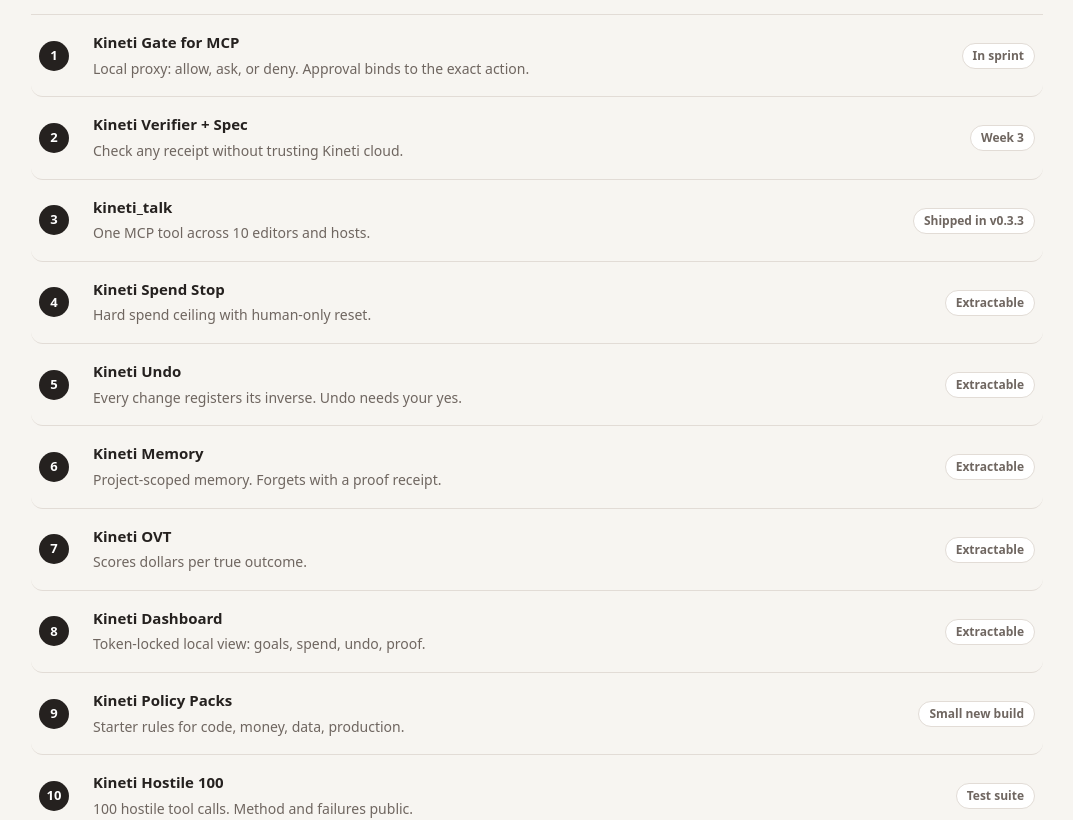
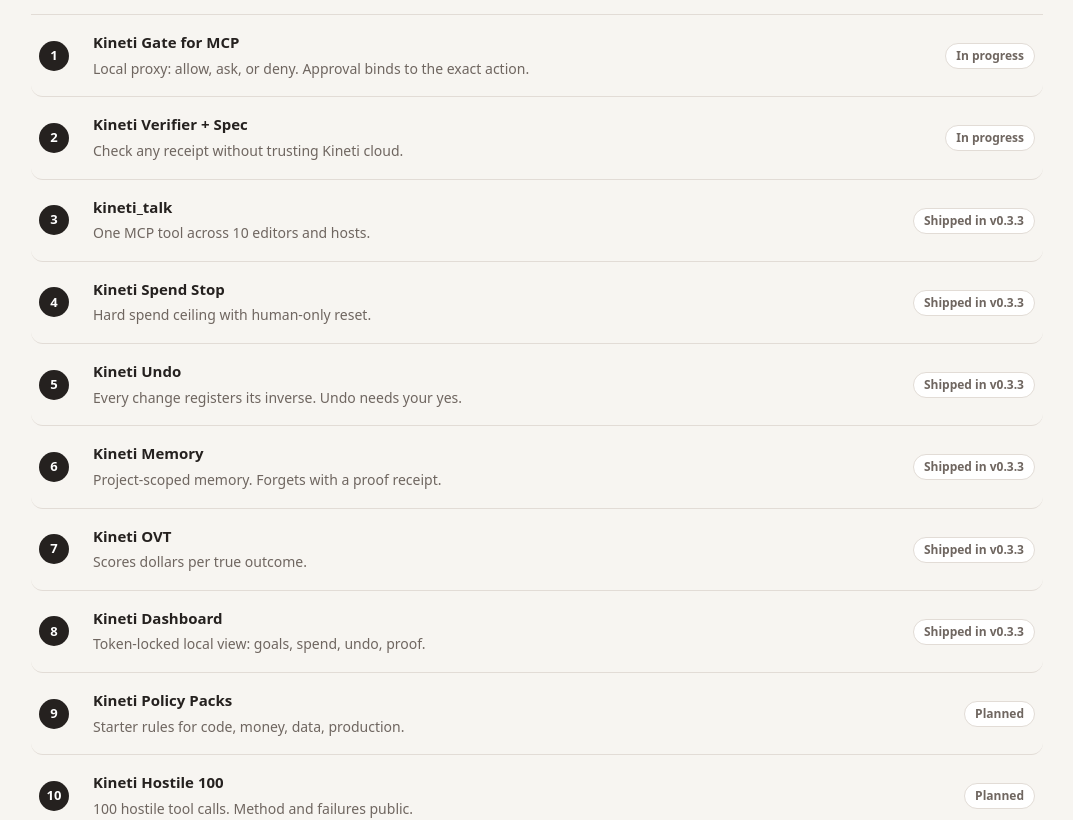
Before and after one commit to therawlogs/kineti, a React (Vite) app in the folder website/: page /#/tools in a window 1280 px wide. Shown: the part 360-1180 px from the top of the page, without its empty margins (103-1176 px from the left). Built offline with nearby package versions, Linux system fonts and the light colour scheme.

Commit message:
chore: ignore major bumps in dependabot and streamline website roadmap tiers

```diff
--- a/website/src/data.ts
+++ b/website/src/data.ts
@@ -17,28 +17,27 @@
 }
 
 export const tools: Tool[] = [
-  { number: 1, slug: 'gate-mcp', name: 'Kineti Gate for MCP', detail: 'Local proxy: allow, ask, or deny. Approval binds to the exact action.', docs: 'A local Rust proxy that sits in front of MCP tool calls. Set allow, ask, or deny policies for tool and argument patterns. Human approval binds to the exact action hash: change one argument and the approval voids. Hard per-run and per-project spend stops. Every call writes a dual-signed evidence receipt.', who: 'Teams whose agents touch code, production, or customer data.', status: 'In sprint', tier: 'The wedge', date: 'Sep 21-Nov 1' },
-  { number: 2, slug: 'verifier-spec', name: 'Kineti Verifier + Spec', detail: 'Check any receipt without trusting Kineti cloud.', docs: 'An independent CLI plus the public receipt and policy spec. Anyone can verify a Kineti receipt without running Kineti or trusting its servers. The spec, the verifier, and the gate are all MIT.', who: 'Buyers, auditors, skeptics.', status: 'Week 3', tier: 'The wedge', date: 'Oct 5-11' },
-  { number: 3, slug: 'kineti-talk', name: 'kineti_talk', detail: 'One MCP tool across 10 editors and hosts.', docs: 'One MCP tool that puts Kineti inside 10 editors and agent hosts. Talk normal, no commands. Shipped and working in v0.3.3.', who: 'Solo builders running agents in their editor.', status: 'Shipped in v0.3.3', tier: 'Built, ready to extract', date: 'Extractable' },
-  { number: 4, slug: 'spend-stop', name: 'Kineti Spend Stop', detail: 'Hard spend ceiling with human-only reset.', docs: 'A hard spending ceiling for any agent setup. Per-agent splits, per-run and per-project stops. Only a human resets it. For anyone burned by a runaway agent bill.', who: 'Anyone paying model bills.', status: 'Extractable', tier: 'Built, ready to extract', date: 'Extractable' },
-  { number: 5, slug: 'undo', name: 'Kineti Undo', detail: 'Every change registers its inverse. Undo needs your yes.', docs: 'Undo for agent actions. Every change registers its inverse before it runs. Nothing reverses without your approval. Where an action has no inverse, Kineti says so up front.', who: 'Teams letting agents change real systems.', status: 'Extractable', tier: 'Built, ready to extract', date: 'Extractable' },
-  { number: 6, slug: 'memory', name: 'Kineti Memory', detail: 'Project-scoped memory. Forgets with a proof receipt.', docs: 'Memory that cannot leak across projects. Scope isolation per project, certainty tiers per fact, tombstones on delete. Forgetting writes a proof receipt.', who: 'Teams running agents across many projects.', status: 'Extractable', tier: 'Built, ready to extract', date: 'Extractable' },
-  { number: 7, slug: 'ovt', name: 'Kineti OVT', detail: 'Scores dollars per true outcome.', docs: 'Proof of what your agent actually achieved. Outcome verification plus dollars-per-true-outcome scoring. Measures results, not model vibes.', who: 'Teams justifying agent spend.', status: 'Extractable', tier: 'Built, ready to extract', date: 'Extractable' },
-  { number: 8, slug: 'dashboard', name: 'Kineti Dashboard', detail: 'Token-locked local view: goals, spend, undo, proof.', docs: 'The local dashboard: goal, spend, undo, proof, on/off switch, one talk box. Token locked on your machine. Encrypted sync between machines.', who: 'Operators watching agents daily.', status: 'Extractable', tier: 'Built, ready to extract', date: 'Extractable' },
-  { number: 9, slug: 'policy-packs', name: 'Kineti Policy Packs', detail: 'Starter rules for code, money, data, production.', docs: 'Starter policy templates for the gate. Code changes, money movement, customer data, production operations. Pick one, tighten it, ship.', who: 'New gate users.', status: 'Small new build', tier: 'Next small builds', date: 'Next' },
-  { number: 10, slug: 'hostile-100', name: 'Kineti Hostile 100', detail: '100 hostile tool calls. Method and failures public.', docs: 'A public benchmark of 100 hostile tool calls against the gate. Method published, every failure published. The bar the gate must clear.', who: 'Skeptics and contributors.', status: 'Test suite', tier: 'Next small builds', date: 'Next' },
-  { number: 11, slug: 'receipt-viewer', name: 'Kineti Receipt Viewer', detail: 'Renders a signed receipt readable.', docs: 'Turns signed receipt JSON into a readable record: action, policy, approver, hash, outcome. For humans checking what happened.', who: 'Auditors and operators.', status: 'Small new build', tier: 'Next small builds', date: 'Next' },
-  { number: 12, slug: 'demo', name: 'Kineti Demo', detail: 'Approve $10, try $100, watch it block.', docs: 'The 90-second dangerous-action demo as a runnable script. Approval set for $10, model changes it to $100, Kineti blocks it and writes a verifiable receipt.', who: 'Evaluators with ten minutes.', status: 'Small new build', tier: 'Next small builds', date: 'Next' },
-  { number: 13, slug: 'fleet', name: 'Kineti Fleet', detail: 'One view across many projects.', docs: 'Many projects, one view. Postponed until the wedge proves out.', who: 'Teams running Kineti widely.', status: 'Later', tier: 'After the wedge proves out', date: 'Later' },
-  { number: 14, slug: 'cloud-link', name: 'Kineti Cloud Link', detail: 'Browser view via one-use codes and encrypted store.', docs: 'The cloud dashboard link. One-use pairing codes, GitHub login, encrypted store. Postponed until the wedge proves out.', who: 'Teams wanting a browser view.', status: 'Later', tier: 'After the wedge proves out', date: 'Later' },
-  { number: 15, slug: 'activity-feed', name: 'Kineti Activity Feed', detail: 'Embeddable audit trail.', docs: 'The view-only audit, proof, and spend trail as an embeddable component. Postponed until the wedge proves out.', who: 'Teams embedding proof in their own dashboards.', status: 'Later', tier: 'After the wedge proves out', date: 'Later' },
+  { number: 1, slug: 'gate-mcp', name: 'Kineti Gate for MCP', detail: 'Local proxy: allow, ask, or deny. Approval binds to the exact action.', docs: 'A local Rust proxy that sits in front of MCP tool calls. Set allow, ask, or deny policies for tool and argument patterns. Human approval binds to the exact action hash: change one argument and the approval voids. Hard per-run and per-project spend stops. Every call writes a dual-signed evidence receipt.', who: 'Teams whose agents touch code, production, or customer data.', status: 'In progress', tier: 'In progress', date: 'Next' },
+  { number: 2, slug: 'verifier-spec', name: 'Kineti Verifier + Spec', detail: 'Check any receipt without trusting Kineti cloud.', docs: 'An independent CLI plus the public receipt and policy spec. Anyone can verify a Kineti receipt without running Kineti or trusting its servers. The spec, the verifier, and the gate are all MIT.', who: 'Buyers, auditors, skeptics.', status: 'In progress', tier: 'In progress', date: 'Next' },
+  { number: 3, slug: 'kineti-talk', name: 'kineti_talk', detail: 'One MCP tool across 10 editors and hosts.', docs: 'One MCP tool that puts Kineti inside 10 editors and agent hosts. Talk normal, no commands. Shipped and working in v0.3.3.', who: 'Solo builders running agents in their editor.', status: 'Shipped in v0.3.3', tier: 'Shipped', date: 'v0.3.3' },
+  { number: 4, slug: 'spend-stop', name: 'Kineti Spend Stop', detail: 'Hard spend ceiling with human-only reset.', docs: 'A hard spending ceiling for any agent setup. Per-agent splits, per-run and per-project stops. Only a human resets it. For anyone burned by a runaway agent bill.', who: 'Anyone paying model bills.', status: 'Shipped in v0.3.3', tier: 'Shipped', date: 'v0.3.3' },
+  { number: 5, slug: 'undo', name: 'Kineti Undo', detail: 'Every change registers its inverse. Undo needs your yes.', docs: 'Undo for agent actions. Every change registers its inverse before it runs. Nothing reverses without your approval. Where an action has no inverse, Kineti says so up front.', who: 'Teams letting agents change real systems.', status: 'Shipped in v0.3.3', tier: 'Shipped', date: 'v0.3.3' },
+  { number: 6, slug: 'memory', name: 'Kineti Memory', detail: 'Project-scoped memory. Forgets with a proof receipt.', docs: 'Memory that cannot leak across projects. Scope isolation per project, certainty tiers per fact, tombstones on delete. Forgetting writes a proof receipt.', who: 'Teams running agents across many projects.', status: 'Shipped in v0.3.3', tier: 'Shipped', date: 'v0.3.3' },
+  { number: 7, slug: 'ovt', name: 'Kineti OVT', detail: 'Scores dollars per true outcome.', docs: 'Proof of what your agent actually achieved. Outcome verification plus dollars-per-true-outcome scoring. Measures results, not model vibes.', who: 'Teams justifying agent spend.', status: 'Shipped in v0.3.3', tier: 'Shipped', date: 'v0.3.3' },
+  { number: 8, slug: 'dashboard', name: 'Kineti Dashboard', detail: 'Token-locked local view: goals, spend, undo, proof.', docs: 'The local dashboard: goal, spend, undo, proof, on/off switch, one talk box. Token locked on your machine. Encrypted sync between machines.', who: 'Operators watching agents daily.', status: 'Shipped in v0.3.3', tier: 'Shipped', date: 'v0.3.3' },
+  { number: 9, slug: 'policy-packs', name: 'Kineti Policy Packs', detail: 'Starter rules for code, money, data, production.', docs: 'Starter policy templates for the gate. Code changes, money movement, customer data, production operations. Pick one, tighten it, ship.', who: 'New gate users.', status: 'Planned', tier: 'Planned', date: 'Planned' },
+  { number: 10, slug: 'hostile-100', name: 'Kineti Hostile 100', detail: '100 hostile tool calls. Method and failures public.', docs: 'A public benchmark of 100 hostile tool calls against the gate. Method published, every failure published. The bar the gate must clear.', who: 'Skeptics and contributors.', status: 'Planned', tier: 'Planned', date: 'Planned' },
+  { number: 11, slug: 'receipt-viewer', name: 'Kineti Receipt Viewer', detail: 'Renders a signed receipt readable.', docs: 'Turns signed receipt JSON into a readable record: action, policy, approver, hash, outcome. For humans checking what happened.', who: 'Auditors and operators.', status: 'Planned', tier: 'Planned', date: 'Planned' },
+  { number: 12, slug: 'demo', name: 'Kineti Demo', detail: 'Approve $10, try $100, watch it block.', docs: 'The 90-second dangerous-action demo as a runnable script. Approval set for $10, model changes it to $100, Kineti blocks it and writes a verifiable receipt.', who: 'Evaluators with ten minutes.', status: 'Planned', tier: 'Planned', date: 'Planned' },
+  { number: 13, slug: 'fleet', name: 'Kineti Fleet', detail: 'One view across many projects.', docs: 'Many projects, one view. Postponed until the wedge proves out.', who: 'Teams running Kineti widely.', status: 'Planned', tier: 'Planned', date: 'Planned' },
+  { number: 14, slug: 'cloud-link', name: 'Kineti Cloud Link', detail: 'Browser view via one-use codes and encrypted store.', docs: 'The cloud dashboard link. One-use pairing codes, GitHub login, encrypted store. Postponed until the wedge proves out.', who: 'Teams wanting a browser view.', status: 'Planned', tier: 'Planned', date: 'Planned' },
+  { number: 15, slug: 'activity-feed', name: 'Kineti Activity Feed', detail: 'Embeddable audit trail.', docs: 'The view-only audit, proof, and spend trail as an embeddable component. Postponed until the wedge proves out.', who: 'Teams embedding proof in their own dashboards.', status: 'Planned', tier: 'Planned', date: 'Planned' },
 ];
 
 export const tiers = [
-  'The wedge',
-  'Built, ready to extract',
-  'Next small builds',
-  'After the wedge proves out',
+  'Shipped',
+  'In progress',
+  'Planned',
 ];
 
 export interface Paper {
@@ -62,13 +61,12 @@
 
 export const fields = ['AI agent verification'];
 
-export const weeks: Array<[string, string, string]> = [
-  ['Sep 21-27', 'Proxy foundation', 'One real MCP tool call passes through.'],
-  ['Sep 28-Oct 4', 'Exact-action policy', 'A changed argument voids approval.'],
-  ['Oct 5-11', 'Spend stops + verifier', 'A third party verifies a receipt.'],
-  ['Oct 12-18', 'Reference workflow + undo', 'Ten scripted failures recover.'],
-  ['Oct 19-25', 'Docs, demo + this site', 'Five developers install alone.'],
-  ['Oct 26-Nov 1', 'Design-partner use', 'Three teams run a real workflow.'],
+export const phases: Array<[string, string, string]> = [
+  ['Phase 1', 'Proxy Foundation', 'One real MCP tool call passes through with allow/ask/deny policy.'],
+  ['Phase 2', 'Exact-Action Policy & Receipts', 'Human approval binds to exact action hash; argument changes void approval.'],
+  ['Phase 3', 'Spend Stops + Verifier CLI', 'Independent CLI to verify receipts without running Kineti cloud.'],
+  ['Phase 4', 'Hostile 100 Benchmark', 'Public evaluation of 100 hostile tool calls against the gate.'],
+  ['Phase 5', 'Reference Workflows & Ecosystem', 'Tested production templates for teams running autonomous coding agents.'],
 ];
 
 export function issueUrl(title: string, body: string, labels: string): string {
--- a/website/src/pages/Roadmap.tsx
+++ b/website/src/pages/Roadmap.tsx
@@ -2,10 +2,10 @@
 import { RequestForm } from '../components/Forms';
 import { Section } from '../components/Layout';
 import { Title } from '../components/Title';
-import { repo, tools, weeks } from '../data';
+import { repo, tools, phases } from '../data';
 
 export function Roadmap(): JSX.Element {
-  const next = tools.filter((t) => t.tier === 'The wedge');
+  const next = tools.filter((t) => t.tier === 'In progress');
 
   return (
     <>
@@ -15,9 +15,9 @@
           Roadmap.
         </h1>
       </section>
-      <Section label="Six-week sprint">
+      <Section label="Strategic roadmap">
         <ol className="border-t border-border">
-          {weeks.map((w, i) => (
+          {phases.map((w, i) => (
             <li key={w[0]} className="grid grid-cols-[44px_1fr] gap-4 border-b border-border py-4 last:border-b-0">
               <span className="grid size-9 place-items-center rounded-full bg-foreground font-semibold text-white">
                 {i + 1}
```
